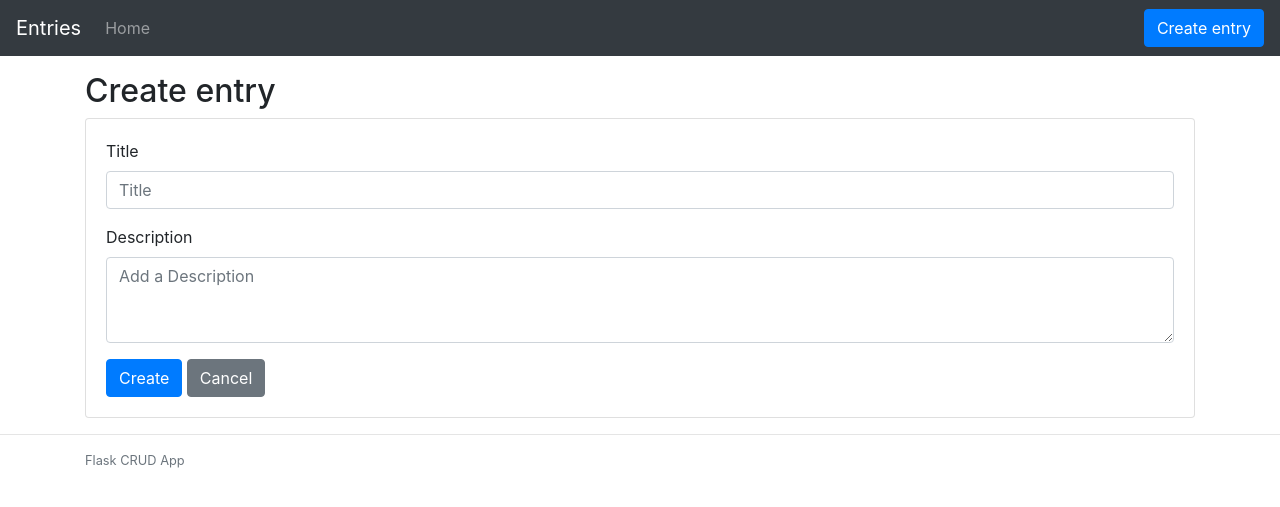
After one commit to SubhuVijay/ai-agentic-sdlc-claude-codemie-capstone, a Flask app: page /entries/new in a window 1280 px wide. The commit adds this page. Shown: the top 507 px of the page. Run offline with Flask 2, Linux system fonts and the light colour scheme; some libraries are stand-ins or nearby versions.

Commit message:
KAN-4-S4: Add create flow with validation, flash messages and inline errors
Co-Authored-By: Claude Code <noreply@anthropic.com>

```diff
--- a/app/routes.py
+++ b/app/routes.py
@@ -1,8 +1,27 @@
-from flask import render_template, request, redirect, url_for
+from flask import render_template, request, redirect, url_for, flash
 from app import app, db
 from app.models import Entry
 
 jedi = "of the jedi"
+
+TITLE_MAX = 64
+DESCRIPTION_MAX = 120
+
+def read_entry_form(form):
+    values = {
+        'title': (form.get('title') or '').strip(),
+        'description': (form.get('description') or '').strip(),
+    }
+    errors = {}
+    if not values['title']:
+        errors['title'] = 'Title is required.'
+    elif len(values['title']) > TITLE_MAX:
+        errors['title'] = 'Title must be %d characters or fewer.' % TITLE_MAX
+    if not values['description']:
+        errors['description'] = 'Description is required.'
+    elif len(values['description']) > DESCRIPTION_MAX:
+        errors['description'] = 'Description must be %d characters or fewer.' % DESCRIPTION_MAX
+    return values, errors
 
 @app.route('/')
 def index():
@@ -13,19 +32,25 @@ def index():
 def index_alias():
     return redirect(url_for('index'))
 
+@app.route('/entries/new')
+def new_entry():
+    return render_template('entry_form.html', heading='Create entry', submit_label='Create',
+                           form_action=url_for('create_entry'), values={}, errors={})
+
+@app.route('/entries', methods=['POST'])
+def create_entry():
+    values, errors = read_entry_form(request.form)
+    if errors:
+        return render_template('entry_form.html', heading='Create entry', submit_label='Create',
+                               form_action=url_for('create_entry'), values=values, errors=errors)
+    db.session.add(Entry(title=values['title'], description=values['description']))
+    db.session.commit()
+    flash('Entry created.', 'success')
+    return redirect(url_for('index'))
+
 @app.route('/add', methods=['POST'])
 def add():
-    if request.method == 'POST':
-        form = request.form
-        title = form.get('title')
-        description = form.get('description')
-        if not title or description:
-            entry = Entry(title = title, description = description)
-            db.session.add(entry)
-            db.session.commit()
-            return redirect('/')
-
-    return "of the jedi"
+    return redirect(url_for('create_entry'), code=307)
 
 @app.route('/update/<int:id>')
 def updateRoute(id):
--- /dev/null
+++ b/app/templates/entry_form.html
@@ -0,0 +1,41 @@
+{% extends "base.html" %}
+
+{% block title %}{{ heading }}{% endblock %}
+
+{% block content %}
+
+<div class="container">
+    <div class="row">
+        <div class="col-md-12">
+            <h2>{{ heading }}</h2>
+            <div class="card">
+                <div class="card-body">
+                    <form action="{{ form_action }}" method="post">
+                        <input type="hidden" name="csrf_token" value="{{ csrf_token() }}">
+                        <div class="form-group">
+                            <label for="title">Title</label>
+                            <input class="form-control{{ ' is-invalid' if errors.get('title') }}" type="text"
+                                   id="title" name="title" placeholder="Title" value="{{ values.get('title', '') }}">
+                            {% if errors.get('title') %}
+                            <div class="invalid-feedback" id="title-error">{{ errors['title'] }}</div>
+                            {% endif %}
+                        </div>
+                        <div class="form-group">
+                            <label for="description">Description</label>
+                            <textarea class="form-control{{ ' is-invalid' if errors.get('description') }}"
+                                      id="description" name="description" rows="3"
+                                      placeholder="Add a Description">{{ values.get('description', '') }}</textarea>
+                            {% if errors.get('description') %}
+                            <div class="invalid-feedback" id="description-error">{{ errors['description'] }}</div>
+                            {% endif %}
+                        </div>
+                        <button class="btn btn-primary" type="submit">{{ submit_label }}</button>
+                        <a class="btn btn-secondary" href="{{ url_for('index') }}">Cancel</a>
+                    </form>
+                </div>
+            </div>
+        </div>
+    </div>
+</div>
+
+{% endblock %}
--- a/app/templates/header.html
+++ b/app/templates/header.html
@@ -3,5 +3,5 @@
     <ul class="navbar-nav mr-auto">
         <li class="nav-item"><a class="nav-link" href="{{ url_for('index') }}">Home</a></li>
     </ul>
-    <a class="btn btn-primary" href="/entries/new">Create entry</a>
+    <a class="btn btn-primary" href="{{ url_for('new_entry') }}">Create entry</a>
 </nav>
--- a/app/templates/index.html
+++ b/app/templates/index.html
@@ -46,7 +46,7 @@
     {% else %}
     <div class="text-center text-muted py-5" id="empty-state">
         <p class="lead">No entries yet.</p>
-        <a class="btn btn-primary" href="/entries/new">Create your first entry</a>
+        <a class="btn btn-primary" href="{{ url_for('new_entry') }}">Create your first entry</a>
     </div>
     {% endif %}
 </div>
```
